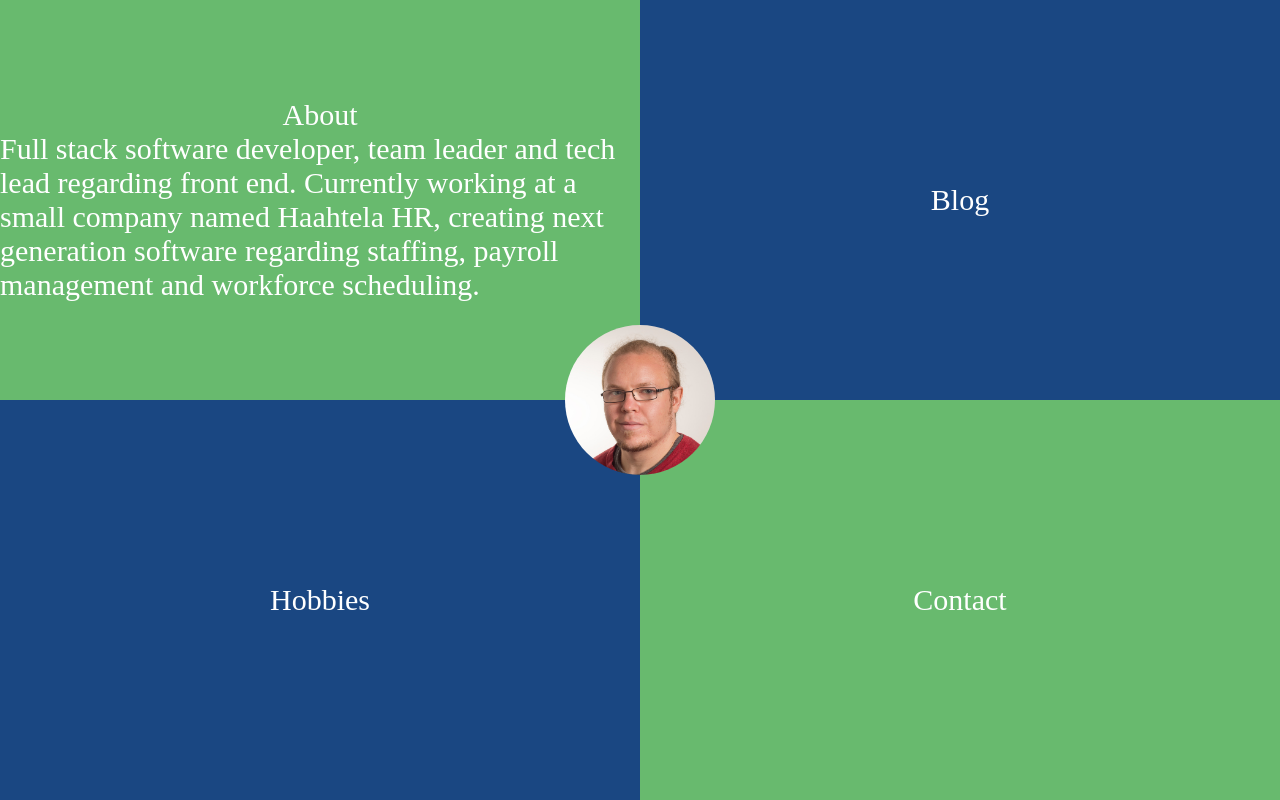
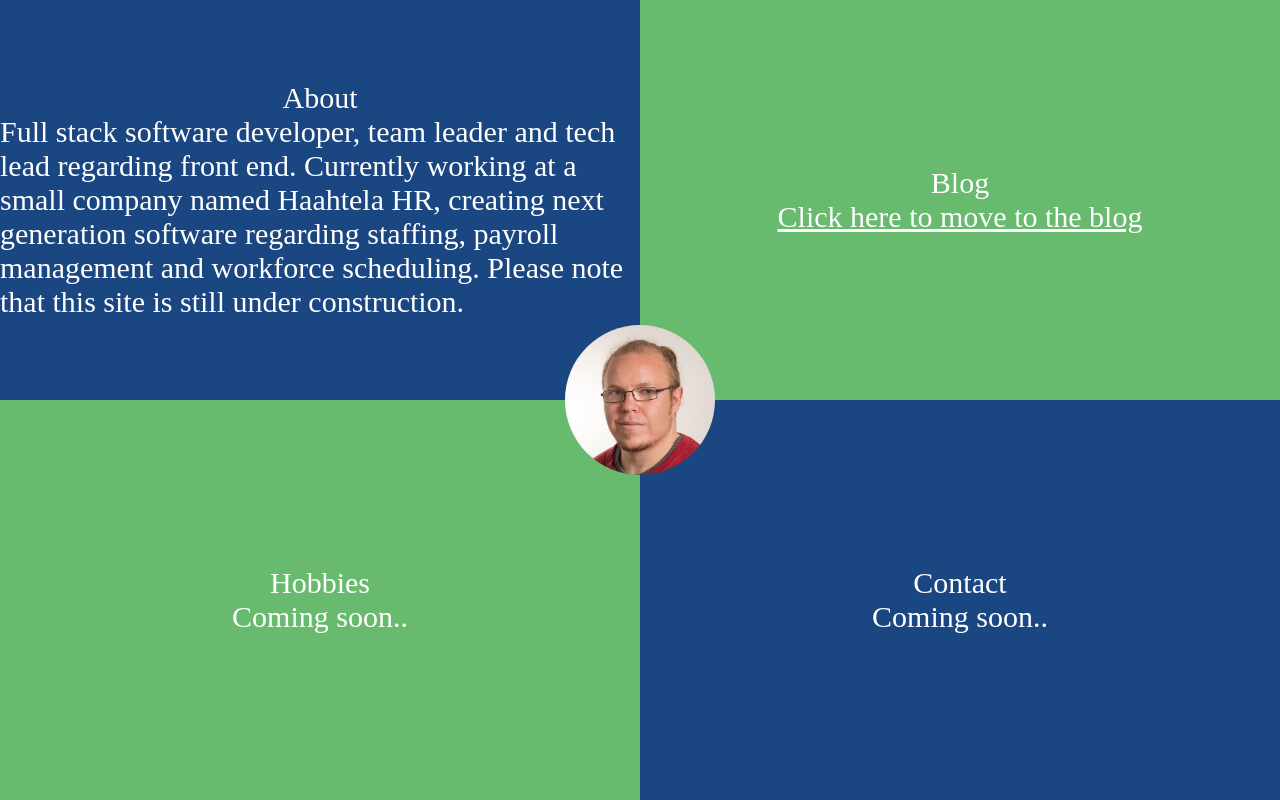
Before and after one commit to tuomokar/my-site, a Gatsby site: page / in a window 1280 px wide. Built offline with nearby package versions, Linux system fonts and the light colour scheme; Gatsby itself is replaced by a stand-in of ours.

Commit message:
refactor: TileGroup to render the tiles - TileGroup handles all the logic for positioning now so that there's no need for separate tile components to do it themselves

```diff
--- a/src/components/about.tsx
+++ /dev/null
@@ -1,21 +0,0 @@
-import * as React from 'react'
-import styled from 'styled-components'
-
-import Tile from './tile'
-
-const About: React.FC = () => (
-  <Tile
-    color="green"
-    initialContent="About"
-    extraContent={
-      <React.Fragment>
-        Full stack software developer, team leader and tech lead regarding front
-        end. Currently working at a small company named Haahtela HR, creating
-        next generation software regarding staffing, payroll management and
-        workforce scheduling.
-      </React.Fragment>
-    }
-  />
-)
-
-export default About
--- a/src/components/blog-link.tsx
+++ /dev/null
@@ -1,25 +0,0 @@
-import * as React from 'react'
-import styled from 'styled-components'
-
-import Link from 'gatsby-link'
-import Tile from './tile'
-
-const StyledTile = styled(Tile)`
-  right: 0;
-`
-
-const StyledLink = styled(Link)`
-  color: white;
-`
-
-const BlogLink: React.FC = () => (
-  <StyledTile
-    color="blue"
-    initialContent="Blog"
-    extraContent={
-      <StyledLink to="/blog">Click here to move to the blog</StyledLink>
-    }
-  />
-)
-
-export default BlogLink
--- a/src/components/contact.tsx
+++ /dev/null
@@ -1,23 +0,0 @@
-import * as React from 'react'
-import styled from 'styled-components'
-
-import Tile from './tile'
-
-const ExpandedTextContainer = styled.div`
-  display: none;
-`
-
-const StyledTile = styled(Tile)`
-  bottom: 0;
-  right: 0;
-`
-
-const Contact: React.FC = () => (
-  <StyledTile
-    color="green"
-    initialContent="Contact"
-    extraContent="Coming soon.."
-  />
-)
-
-export default Contact
--- a/src/components/hobbies.tsx
+++ /dev/null
@@ -1,22 +0,0 @@
-import * as React from 'react'
-import styled from 'styled-components'
-
-import Tile from './tile'
-
-const ExpandedTextContainer = styled.div`
-  display: none;
-`
-
-const StyledTile = styled(Tile)`
-  bottom: 0;
-`
-
-const Hobbies: React.FC = () => (
-  <StyledTile
-    color="blue"
-    initialContent="Hobbies"
-    extraContent="Coming soon.."
-  />
-)
-
-export default Hobbies
--- a/src/components/self-image.tsx
+++ b/src/components/self-image.tsx
@@ -12,7 +12,7 @@ const SelfImageContainer = styled.div`
   display: flex;
   justify-content: center;
   align-items: center;
-  height: 100%;
+  height: 100vh;
 `
 
 const StyledImage = styled(Img)`
--- a/src/components/tile/index.ts
+++ b/src/components/tile/index.ts
@@ -1,3 +1,4 @@
 import Tile from './tile'
+import TileGroup from './tile-group'
 
-export default Tile
+export { Tile, TileGroup }
--- /dev/null
+++ b/src/components/tile/positioned-tile.tsx
@@ -0,0 +1,37 @@
+import * as React from 'react'
+import styled from 'styled-components'
+
+import Tile from './tile'
+
+type TileProps = React.ComponentProps<typeof Tile>
+
+interface StyledTileProps {
+  horizontalPosition: 'left' | 'right'
+  verticalIndex: number
+}
+
+interface horizontalPosition extends TileProps, StyledTileProps {}
+
+const StyledTile = styled<React.FC<horizontalPosition>>(
+  ({ verticalIndex, horizontalPosition, ...tileProps }) => (
+    <Tile {...tileProps} />
+  )
+)`
+  left: ${({ horizontalPosition }) =>
+    horizontalPosition === 'left' ? 0 : 50}%;
+  top: ${({ verticalIndex }) => verticalIndex * 50}%;
+`
+
+const PositionedTile: React.FC<horizontalPosition> = ({
+  horizontalPosition,
+  verticalIndex,
+  ...tileProps
+}) => (
+  <StyledTile
+    horizontalPosition={horizontalPosition}
+    verticalIndex={verticalIndex}
+    {...tileProps}
+  />
+)
+
+export default PositionedTile
--- a/src/components/tile/tile-base.tsx
+++ b/src/components/tile/tile-base.tsx
@@ -1,5 +1,8 @@
 import * as React from 'react'
+import { useState } from 'react'
 import styled from 'styled-components'
+
+import { MainColor } from '../../types/colors'
 
 const TextContainer = styled.div`
   display: flex;
@@ -12,7 +15,7 @@ const TextContainer = styled.div`
 `
 
 interface TileBaseProps {
-  color: 'blue' | 'green'
+  color: MainColor
   extraContent: React.ReactNode
   initialContent: React.ReactNode
   className?: string
@@ -20,12 +23,11 @@ interface TileBaseProps {
 
 type ContainerProps = Pick<TileBaseProps, 'color'>
 
-const MainContainer = styled.div<ContainerProps>`
+const Container = styled.div<ContainerProps>`
   position: absolute;
   width: 50%;
   height: 50%;
-  background-color: ${({ color, theme }) =>
-    color === 'blue' ? theme.colors.primaryBlue : theme.colors.primaryGreen};
+  background-color: ${({ color, theme }) => theme.colors[color]};
 `
 
 const TileBase: React.FC<TileBaseProps> = ({
@@ -34,11 +36,10 @@ const TileBase: React.FC<TileBaseProps> = ({
   extraContent,
   initialContent,
 }) => {
-  const [extraContentVisible, setExtraContentVisible] = React.useState(false)
+  const [extraContentVisible, setExtraContentVisible] = useState(true)
 
   return (
-    <React.Fragment>
-      <MainContainer
+    <Container
       className={className}
       color={color}
       onMouseOver={() => setExtraContentVisible(true)}
@@ -48,8 +49,7 @@ const TileBase: React.FC<TileBaseProps> = ({
         <div>{initialContent}</div>
         {extraContentVisible && extraContent}
       </TextContainer>
-      </MainContainer>
-    </React.Fragment>
+    </Container>
   )
 }
 
--- /dev/null
+++ b/src/components/tile/tile-group.tsx
@@ -0,0 +1,54 @@
+import * as React from 'react'
+
+import { MainColor } from '../../types/colors'
+import PositionedTile from './positioned-tile'
+
+interface TileRenderData {
+  id: string
+  initialContent: React.ReactNode
+  extraContent: React.ReactNode
+}
+
+interface TileGroupProps {
+  tiles: TileRenderData[]
+}
+
+type TileColorsByTileNumber = {
+  [key: number]: MainColor
+}
+const tileColorsByTileNumber: TileColorsByTileNumber = {
+  0: 'primaryBlue',
+  1: 'primaryGreen',
+  2: 'primaryGreen',
+  3: 'primaryBlue',
+}
+
+const maxNumberOfTilesInViewPort = 4
+
+const getColorForTilePosition = (tileNumber: number): MainColor => {
+  return tileColorsByTileNumber[tileNumber % maxNumberOfTilesInViewPort]
+}
+
+const isEvenNumber = (evenOrOddNumber: number) => evenOrOddNumber % 2 === 0
+
+const getHorizontalPosition = (index: number) =>
+  isEvenNumber(index) ? 'left' : 'right'
+
+const getVerticalIndex = (index: number) => Math.floor(index / 2)
+
+const TileGroup: React.FC<TileGroupProps> = ({ tiles }) => (
+  <React.Fragment>
+    {tiles.map(({ initialContent, extraContent, id }, index) => (
+      <PositionedTile
+        horizontalPosition={getHorizontalPosition(index)}
+        verticalIndex={getVerticalIndex(index)}
+        key={id}
+        color={getColorForTilePosition(index)}
+        initialContent={initialContent}
+        extraContent={extraContent}
+      />
+    ))}
+  </React.Fragment>
+)
+
+export default TileGroup
--- a/src/components/tile/tile.tsx
+++ b/src/components/tile/tile.tsx
@@ -1,12 +1,12 @@
 import * as React from 'react'
-import styled from 'styled-components'
 
 import TileBase from './tile-base'
+import { MainColor } from '../../types/colors'
 
 interface TileProps {
   extraContent: React.ReactNode
   initialContent: React.ReactNode
-  color: 'blue' | 'green'
+  color: MainColor
   className?: string
 }
 
--- a/src/pages/index.tsx
+++ b/src/pages/index.tsx
@@ -1,18 +1,53 @@
 import * as React from 'react'
+import styled from 'styled-components'
+import Link from 'gatsby-link'
 
-import BlogLink from '../components/blog-link'
-import Contact from '../components/contact'
-import Hobbies from '../components/hobbies'
-import About from '../components/about'
+import { TileGroup } from '../components/tile'
 import SelfImage from '../components/self-image'
+
+// TODO: move the content definitions elsewhere
+const aboutTile = {
+  id: 'about',
+  initialContent: 'About',
+  extraContent: (
+    <React.Fragment>
+      Full stack software developer, team leader and tech lead regarding front
+      end. Currently working at a small company named Haahtela HR, creating next
+      generation software regarding staffing, payroll management and workforce
+      scheduling. Please note that this site is still under construction.
+    </React.Fragment>
+  ),
+}
+
+const StyledLink = styled(Link)`
+  color: white;
+`
+
+const blogTile = {
+  id: 'blog',
+  initialContent: 'Blog',
+  extraContent: (
+    <StyledLink to="/blog">Click here to move to the blog</StyledLink>
+  ),
+}
+
+const hobbiesTile = {
+  id: 'hobbies',
+  initialContent: 'Hobbies',
+  extraContent: 'Coming soon..',
+}
+
+const contactTile = {
+  id: 'contact',
+  initialContent: 'Contact',
+  extraContent: 'Coming soon..',
+}
+
+const tiles = [aboutTile, blogTile, hobbiesTile, contactTile]
 
 const MainPage: React.FC = () => (
   <React.Fragment>
-    <About />
-    <BlogLink />
-    <Hobbies />
-    <Contact />
-
+    <TileGroup tiles={tiles} />
     <SelfImage />
   </React.Fragment>
 )
--- /dev/null
+++ b/src/types/colors.ts
@@ -0,0 +1,3 @@
+import { DefaultTheme } from 'styled-components'
+
+export type MainColor = 'primaryBlue' | 'primaryGreen'
```
Lines whose indentation alone changed are shown as unchanged.
